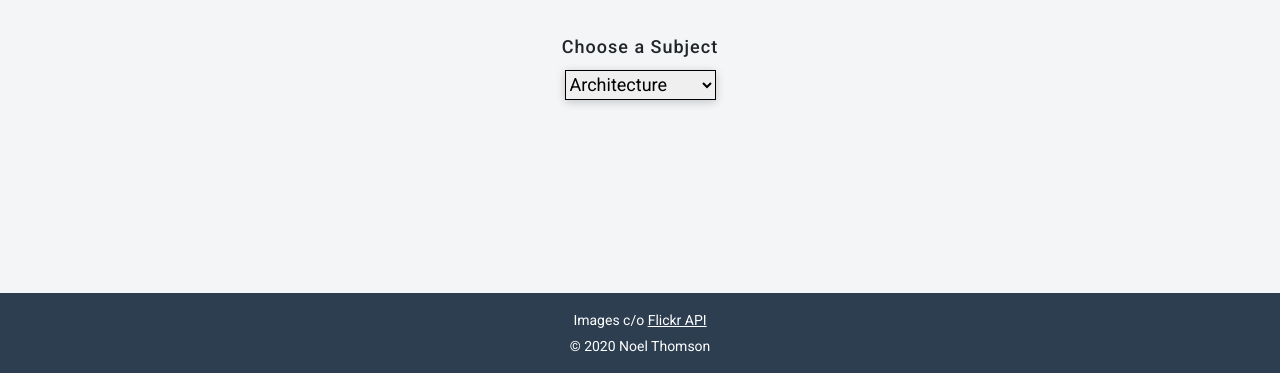
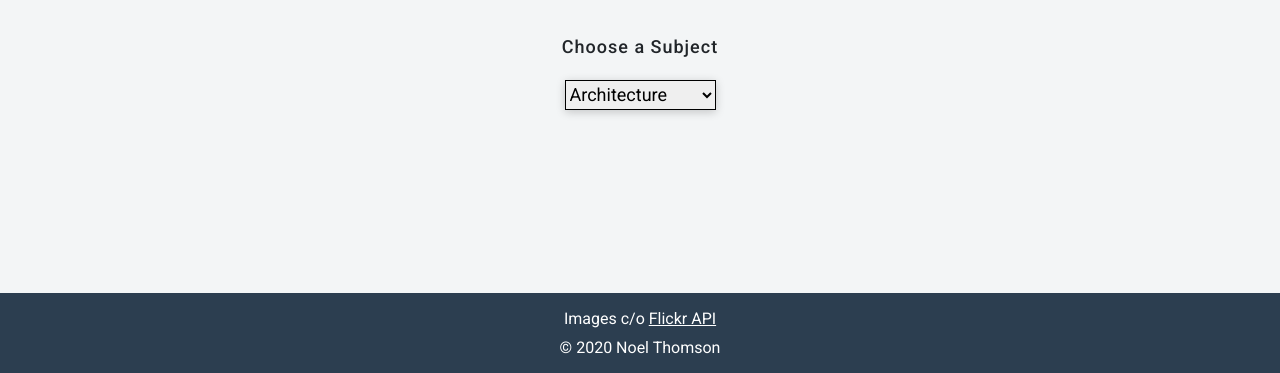
Before and after one commit to noel-thomson/stock-photography-generator, a website: page index.html in a window 1280 px wide. Shown: the part 507-880 px from the top of the page. Drawn offline with nearby package versions, Linux system fonts and the light colour scheme.

Commit message:
subtle ui adjustment

```diff
--- a/src/scss/_sectionOne.scss
+++ b/src/scss/_sectionOne.scss
@@ -47,7 +47,7 @@ body {
       margin-top: 40px;
       margin-bottom: 10px;
       select {
-        margin: 10px auto 0;
+        margin: 20px auto 0;
         height: 30px;
         border: 1px solid black;
         font-weight: 400;
@@ -132,7 +132,7 @@ body {
       font-family: "roboto", sans-serif;
       color: white;
       margin: 0;
-      font-size: 14px;
+      font-size: 16px;
       a {
         color: white;
         text-decoration: underline;
```
Also changed, not shown: dist/css/styles.css.
